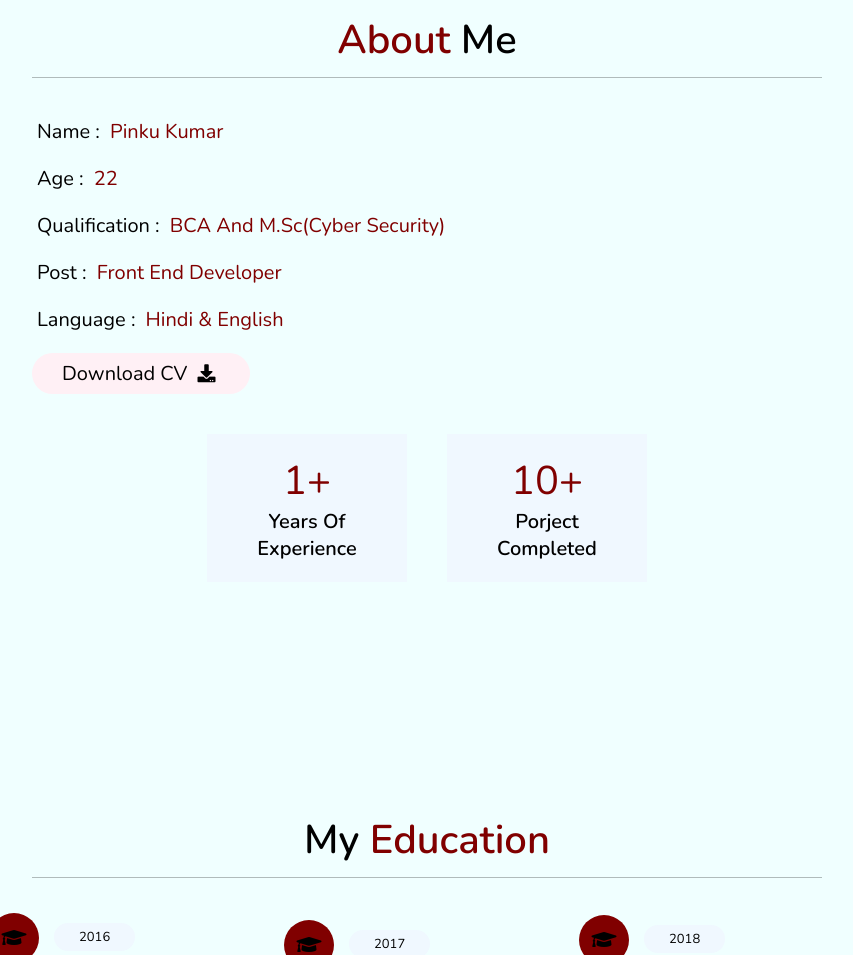
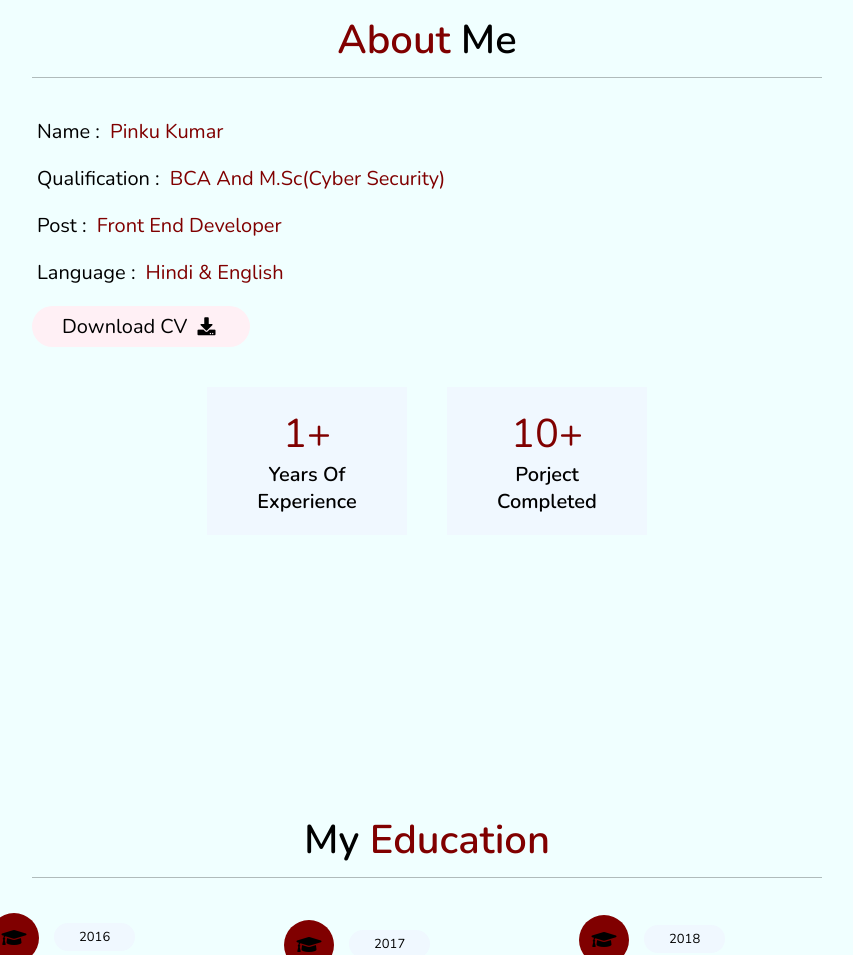
Before and after one commit to coderpinku/portfolio, a plain HTML site: page index.htm in a window 1280 px wide. Shown: the part 807-1762 px from the top of the page, without its empty margins (388-1241 px from the left). Drawn offline with nearby package versions, Linux system fonts and the light colour scheme.

Commit message:
git commit "modified"

```diff
--- a/index.htm
+++ b/index.htm
@@ -64,7 +64,6 @@
 
     <div class="info">
         <h3> <span> name : </span> Pinku Kumar </h3>
-        <h3> <span> age : </span> 22 </h3>
         <h3> <span> qualification : </span> BCA and M.Sc(Cyber security)</h3>
         <h3> <span> post : </span> front end developer </h3>
         <h3> <span> language : </span> hindi & English</h3>
```
